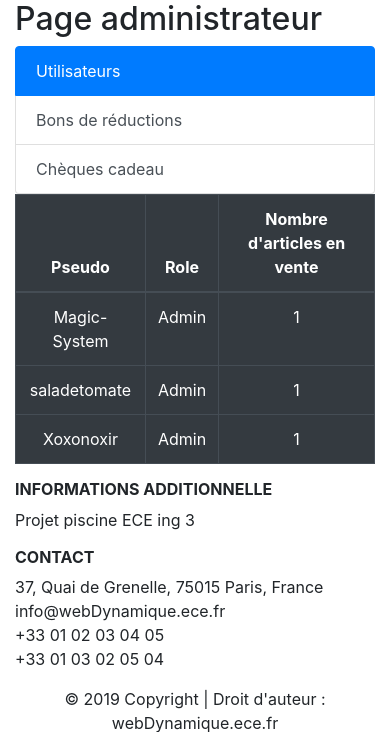
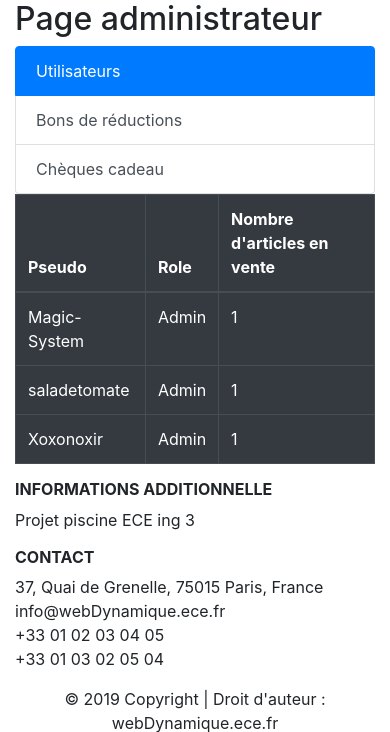
Before and after one commit to Etienne1999/Projet_Piscine, a PHP site: page /admin.php in a window 390 px wide. Shown: the part 56-788 px from the top of the page. Run offline with PHP 8.4, Linux system fonts and the light colour scheme; data comes from the database, SQL or seed files in the repository.

Commit message:
Ajout liste utilisateur
-Liste de tout les utilisateurs ainsi que leur role dans une table responsive

```diff
--- a/admin.php
+++ b/admin.php
@@ -1,5 +1,7 @@
 <?php
+	if (session_status() == PHP_SESSION_NONE) {
         session_start();
+    }
 
 	include ("database/db_connect.php");
 ?>
@@ -21,6 +23,7 @@
 	<script src="https://stackpath.bootstrapcdn.com/bootstrap/4.4.1/js/bootstrap.min.js" integrity="sha384-wfSDF2E50Y2D1uUdj0O3uMBJnjuUD4Ih7YwaYd1iqfktj0Uod8GCExl3Og8ifwB6" crossorigin="anonymous"></script>
 
 	<link rel="stylesheet" type="text/css" href="style.css">
+	<link rel="stylesheet" type="text/css" href="admin.css">
 
 </head>
 
@@ -69,12 +72,13 @@
 								echo "Erreur database not found !!!";
 						 ?>
 
+						<div class="table-responsive">
 							<table class="table table-bordered table-hover table-dark">
 								<thead>
 									<tr>
-									<th class="text-center" scope="col">Pseudo</th>
-									<th class="text-center" scope="col">Role</th>
-									<th class="text-center" scope="col">Nombre d'articles en vente</th>
+										<th>Pseudo</th>
+										<th>Role</th>
+										<th>Nombre d'articles en vente</th>
 									</tr>
 								</thead>
 								<tbody>
@@ -82,14 +86,16 @@
 									<?php
 										while ($data = mysqli_fetch_assoc($result)) {
 											echo '<tr>';
-										echo '	<td class="text-center">' . $data['Pseudo'] . '</td>';
-										echo '	<td class="text-center">' . $data['Role'] . '</td>';
-										echo '	<td class="text-center">' . $data['Nb_produit'] . '</td>';
+											echo '	<td>' . $data['Pseudo'] . '</td>';
+											echo '	<td>' . $data['Role'] . '</td>';
+											echo '	<td>' . $data['Nb_produit'] . '</td>';
+
 											echo '</tr>';
 										}
 									 ?>
 								</tbody>
 							</table>
+						</div>
 					</div>
 					<div class="tab-pane fade" id="list-profile" role="tabpanel">
 						<p>Lorem ipsum dolor sit amet, consectetur adipisicing elit, sed do eiusmod
```
Lines whose indentation alone changed are shown as unchanged.
